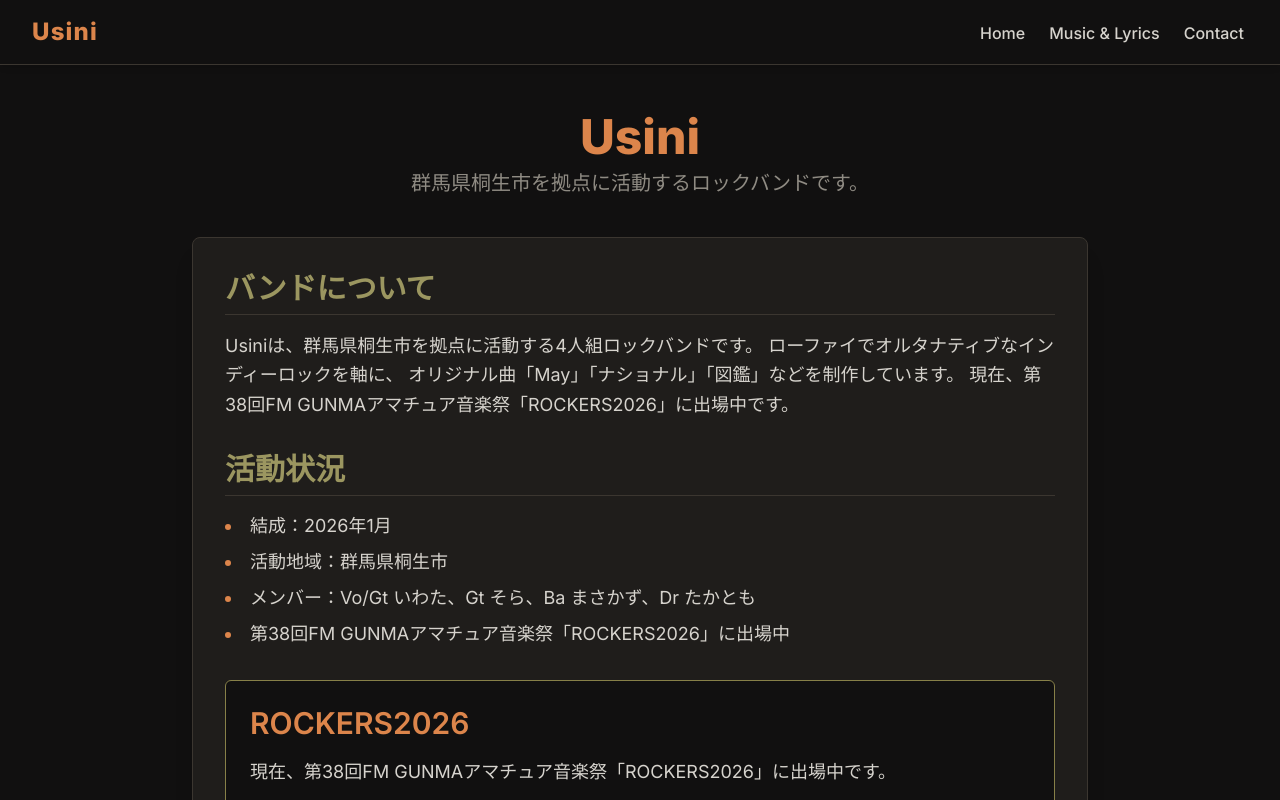
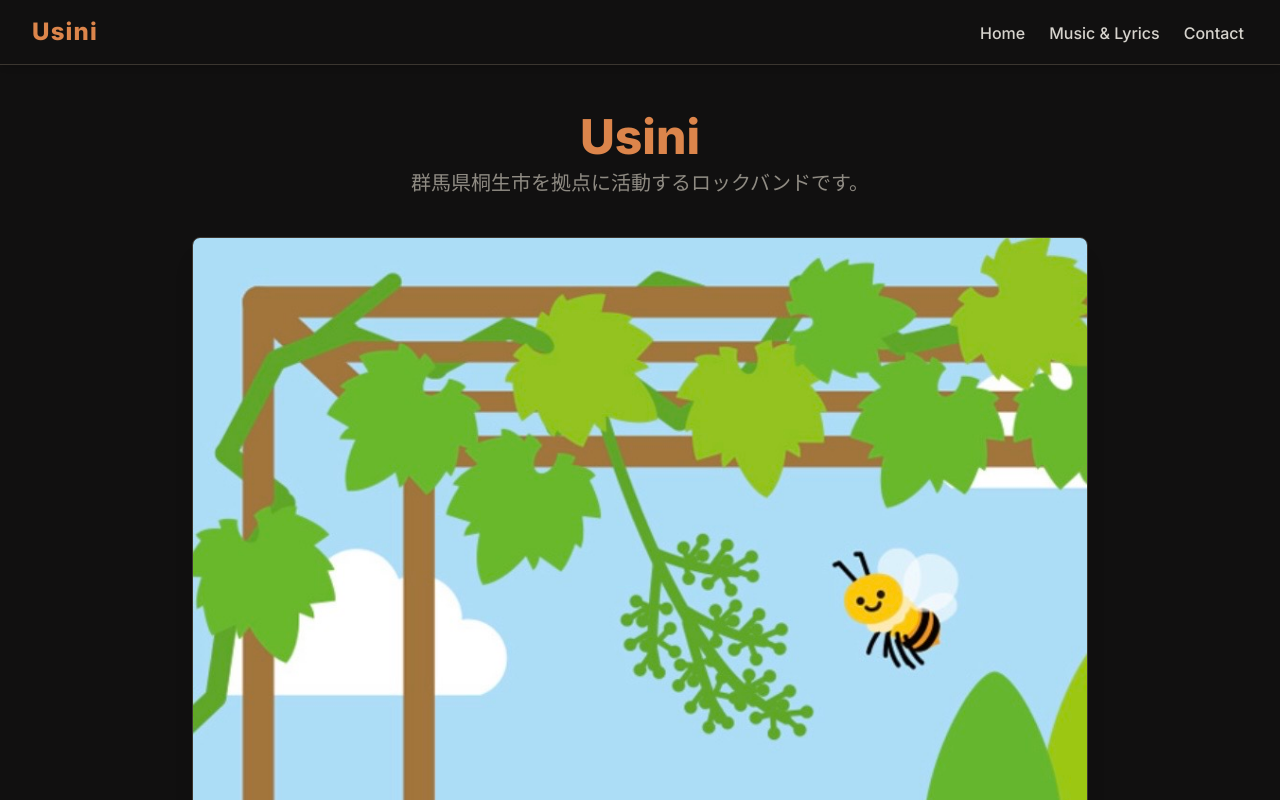
Before and after one commit to satohidetada/my-band-site, a Next.js app: page / in a window 1280 px wide. Shown: the top 800 px of the page. Built offline with nearby package versions, Linux system fonts and the light colour scheme.

Commit message:
Add top page image

```diff
--- a/src/app/page.tsx
+++ b/src/app/page.tsx
@@ -1,3 +1,5 @@
+import Image from "next/image";
+
 export default function AboutPage() {
   return (
     <div className="min-h-screen bg-[#111010] flex flex-col items-center py-12 px-4">
@@ -9,6 +11,17 @@ export default function AboutPage() {
           群馬県桐生市を拠点に活動するロックバンドです。
         </p>
       </header>
+
+      <div className="w-full max-w-4xl mb-10">
+        <Image
+          src="/top.jpg"
+          alt="Usini"
+          width={945}
+          height={703}
+          priority
+          className="w-full h-auto rounded-lg border border-[#3b3630] shadow-xl"
+        />
+      </div>
 
       <main className="w-full max-w-4xl bg-[#1f1d1b] border border-[#3b3630] shadow-xl rounded-lg p-8">
         <section className="mb-8">
@@ -30,7 +43,7 @@ export default function AboutPage() {
           <ul className="list-disc list-inside text-[#d6d3cd] text-lg space-y-2 marker:text-[#dc854b]">
             <li>結成：2026年1月</li>
             <li>活動地域：群馬県桐生市</li>
-            <li>メンバー：Vo/Gt いわた、Gt そら、Ba まさかず、Dr たかとも</li>
+            <li>メンバー：Vo/Gt 岩田、Gt そらくん、Ba まさかず、Dr たかとも</li>
             <li>第38回FM GUNMAアマチュア音楽祭「ROCKERS2026」に出場中</li>
           </ul>
         </section>
```
Also changed, not shown: public/top.jpg (added).
